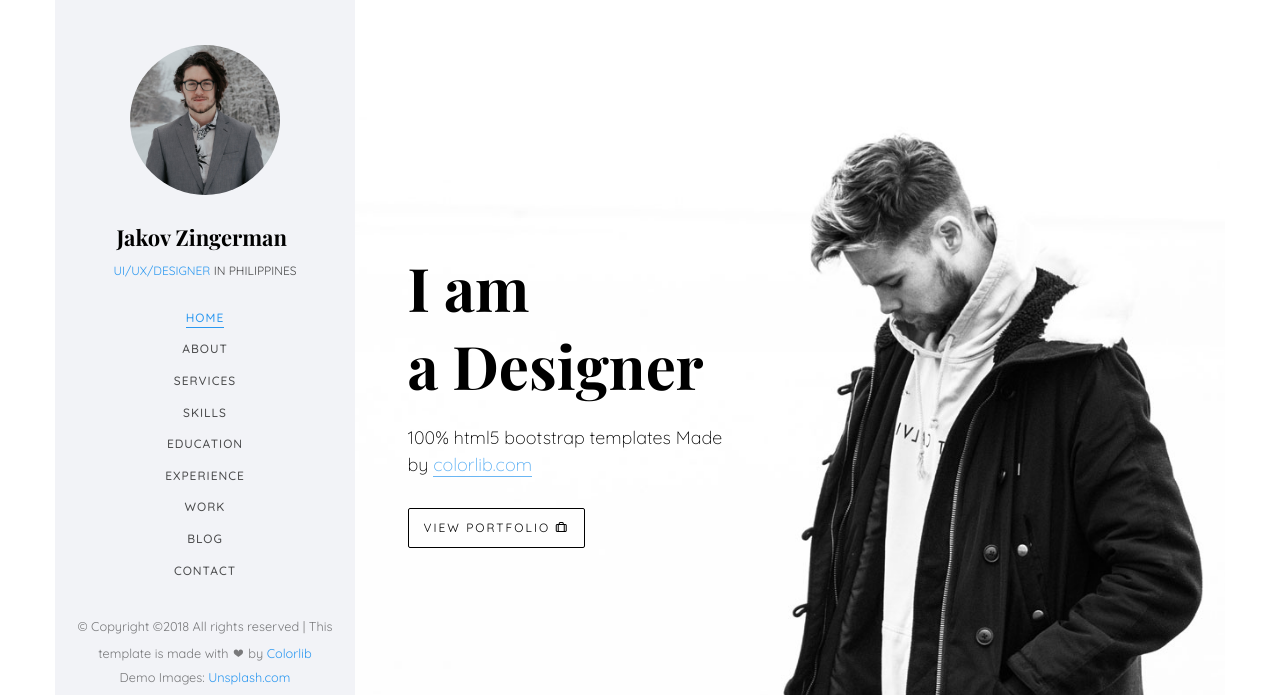
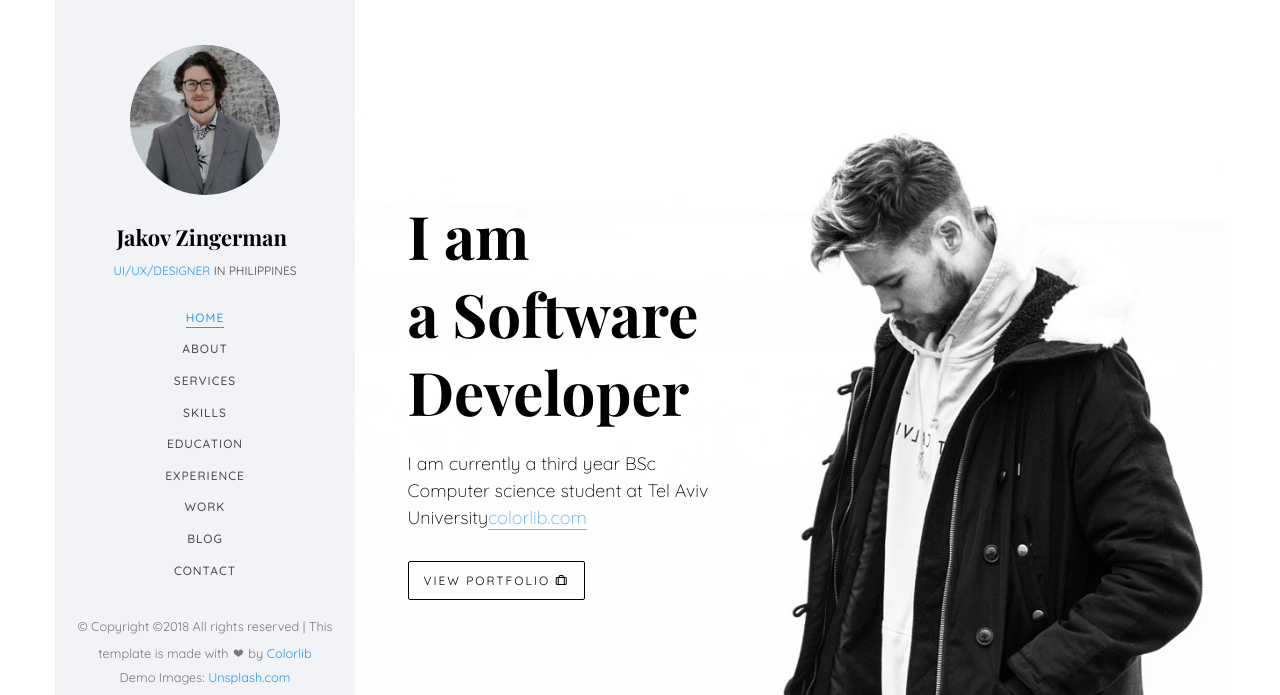
Before and after one commit to jakovz/jakovz.github.io, a plain HTML site: page index.html in a window 1280 px wide. Shown: the top 695 px of the page. Drawn offline with nearby package versions, Linux system fonts and the light colour scheme; files whose address does not match are found by name; a web font is replaced by a local one.

Commit message:
updated basic info

```diff
--- a/index.html
+++ b/index.html
@@ -102,7 +102,7 @@ Copyright &copy;<script>document.write(new Date().getFullYear());</script> All r
 					   				<div class="slider-text-inner js-fullheight">
 					   					<div class="desc">
 						   					<h1>Hi! <br>I'm Jakov</h1>
-						   					<h2>100% html5 bootstrap templates Made by <a href="https://colorlib.com/" target="_blank">colorlib.com</a></h2>
+						   					<h2>This is my personal website</a></h2>
 												<p><a class="btn btn-primary btn-learn">Download CV <i class="icon-download4"></i></a></p>
 											</div>
 					   				</div>
@@ -117,8 +117,8 @@ Copyright &copy;<script>document.write(new Date().getFullYear());</script> All r
 					   			<div class="col-md-6 col-md-offset-3 col-md-pull-3 col-sm-12 col-xs-12 js-fullheight slider-text">
 					   				<div class="slider-text-inner">
 					   					<div class="desc">
-						   					<h1>I am <br>a Designer</h1>
-												<h2>100% html5 bootstrap templates Made by <a href="https://colorlib.com/" target="_blank">colorlib.com</a></h2>
+						   					<h1>I am <br>a Software Developer</h1>
+												<h2>I am currently a third year BSc Computer science student at Tel Aviv University<a href="https://colorlib.com/" target="_blank">colorlib.com</a></h2>
 												<p><a class="btn btn-primary btn-learn">View Portfolio <i class="icon-briefcase3"></i></a></p>
 											</div>
 					   				</div>
```
